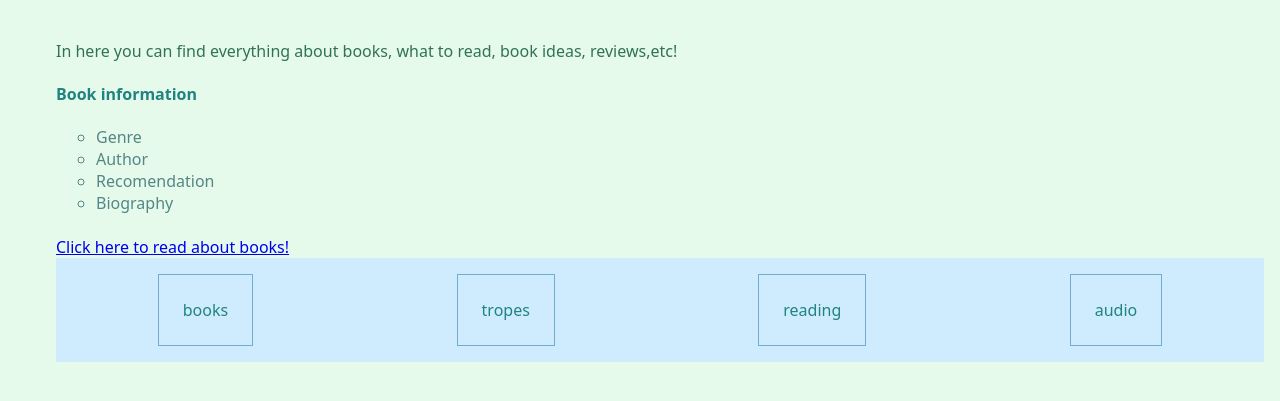
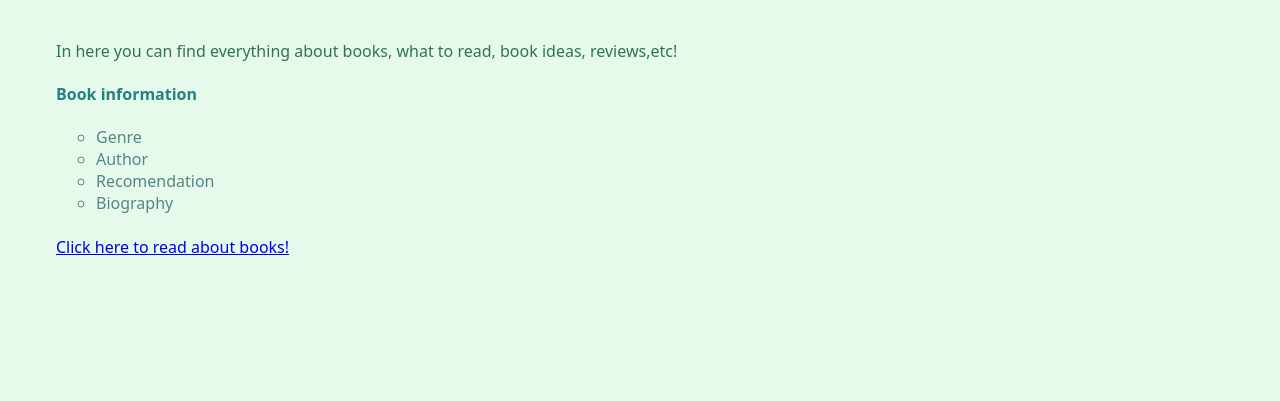
Before and after one commit to SihnmeyT/cps-early-college--project, a website: page index.html in a window 1280 px wide. Shown: the part 181-582 px from the top of the page. Drawn offline with Linux system fonts and the light colour scheme.

Commit message:
pictures

```diff
--- a/index.html
+++ b/index.html
@@ -37,11 +37,7 @@
     </ul>
     <br>
     <a href="https://www.boston.com/tag/books/"> Click here to read about books!</a>
-    <div class="parent">
-      <div class="child">books</div>
-      <div class="child">tropes</div>
-      <div class="child">reading</div>
-      <div class="child">audio</div>
+
       </div>
     </main>
   </body>
```
Also changed, not shown: Images/book.jpg (added).
